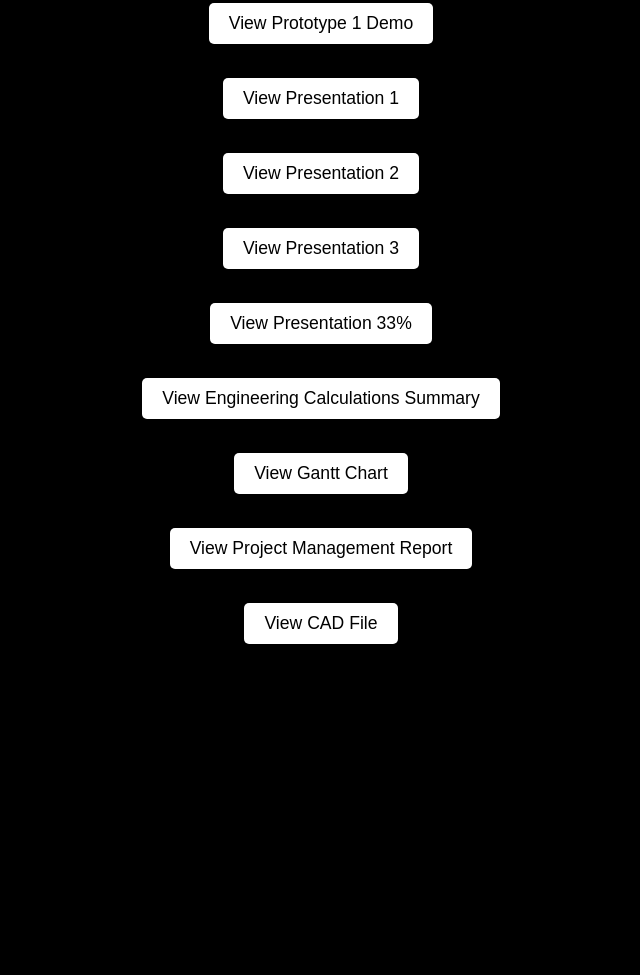
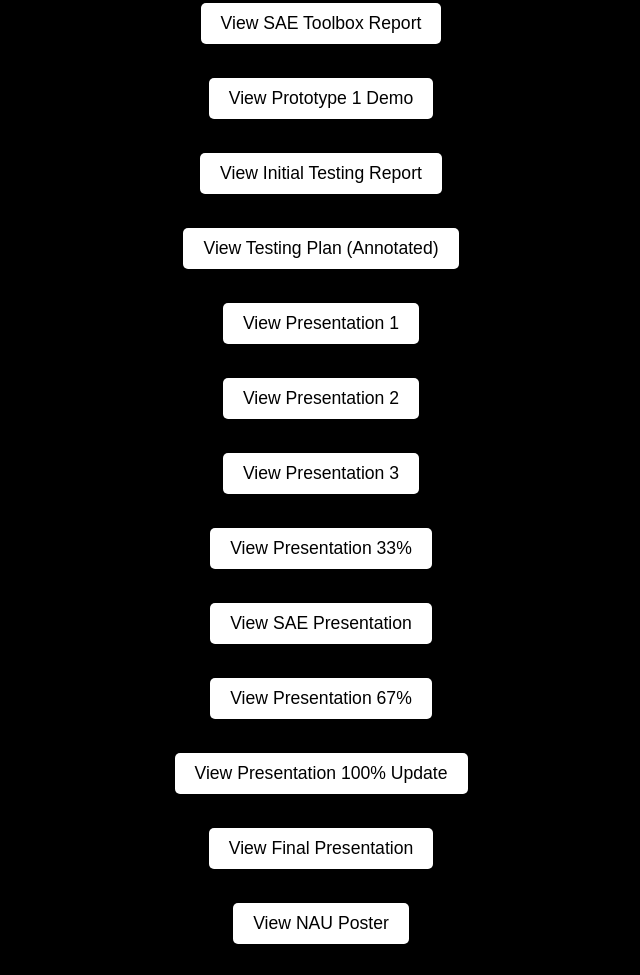
Before and after one commit to C1M888/nausaetoolbox, a plain HTML site: page documents.html in a window 1280 px wide. Shown: the part 756-1731 px from the top of the page, without its empty margins (319-959 px from the left). Before the commit the page ends 1400 px from the top, so only its background shows below. Drawn offline with Linux system fonts and the light colour scheme.

Commit message:
Update documents.html

```diff
--- a/documents.html
+++ b/documents.html
@@ -74,7 +74,6 @@
 </head>
 <body>
 
-  <!-- ⭐ 已加入 Gallery，并设置 Documents 为 active -->
   <nav>
     <div class="logo">NAU SAE Toolbox</div>
     <ul class="nav-links">
@@ -90,16 +89,29 @@
     <img src="group.jpg" alt="Group Photo" style="max-width: 400px; width: 90%; height: auto; border-radius: 10px;">
     <br><br>
 
-    <!-- Original document buttons -->
+    <!-- Reports -->
     <a href="Report%201.pdf" class="btn" target="_blank">View Report&nbsp;1</a><br><br>
     <a href="Final%20Report%20%232%20SAE%20Toolbox.pdf" class="btn" target="_blank">View Final Report&nbsp;#2</a><br><br>
+    <a href="SAE%20Report (1).pdf" class="btn" target="_blank">View SAE Toolbox Report</a><br><br>
+
+    <!-- Prototype / Testing -->
     <a href="Prototype%201%20Demonstration.pdf" class="btn" target="_blank">View Prototype&nbsp;1 Demo</a><br><br>
+    <a href="InitialTesting.pdf" class="btn" target="_blank">View Initial Testing Report</a><br><br>
+    <a href="annotated-SAEToolboxTestingPlan.pdf" class="btn" target="_blank">View Testing Plan (Annotated)</a><br><br>
+
+    <!-- Presentations -->
     <a href="SAE%20Toolbox.pdf" class="btn" target="_blank">View Presentation&nbsp;1</a><br><br>
     <a href="SAE%20Toolbox%20Presentation%202.pdf" class="btn" target="_blank">View Presentation&nbsp;2</a><br><br>
     <a href="SAE%20Toolbox%20Presentation%203.pdf" class="btn" target="_blank">View Presentation&nbsp;3</a><br><br>
     <a href="SAE%20Toolbox%20Presentation%2033%25.pdf" class="btn" target="_blank">View Presentation&nbsp;33%</a><br><br>
 
-    <!-- New documents directly added -->
+    <a href="SAE%20Presentation.pdf" class="btn" target="_blank">View SAE Presentation</a><br><br>
+    <a href="67Toolbox.pdf" class="btn" target="_blank">View Presentation&nbsp;67%</a><br><br>
+    <a href="100Update.pdf" class="btn" target="_blank">View Presentation&nbsp;100% Update</a><br><br>
+    <a href="SAE Toolbox Presentation FINAL.pptx" class="btn" target="_blank">View Final Presentation</a><br><br>
+    <a href="NAU%20Poster-1.pptx.pdf" class="btn" target="_blank">View NAU Poster</a><br><br>
+
+    <!-- Other project documents -->
     <a href="Engineering Calculations Summary.pdf" class="btn" target="_blank">View Engineering Calculations Summary</a><br><br>
     <a href="Gantt Chart.pdf" class="btn" target="_blank">View Gantt Chart</a><br><br>
     <a href="Project Management.pdf" class="btn" target="_blank">View Project Management Report</a><br><br>
```
